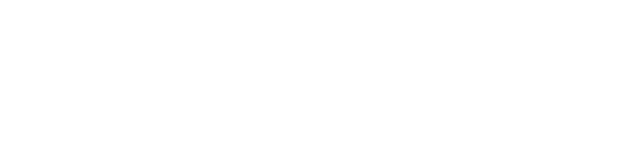
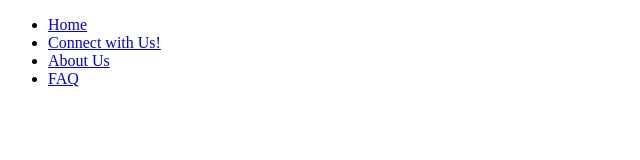
Before and after one commit to aldrinmcaalim/nav-bar, a plain HTML site: page index.html in a window 1280 px wide. Shown: the whole page, without its empty margins (0-640 px from the left). Drawn offline with Linux system fonts and the light colour scheme.

Commit message:
Created navbar in HTML

```diff
--- a/index.html
+++ b/index.html
@@ -7,6 +7,15 @@
     <title>Navigation Bar</title>
 </head>
 <body>
-
+    <header>
+        <nav>
+            <ul>
+                <li><a href="#">Home</a></li>
+                <li><a href="#">Connect with Us!</a></li>
+                <li><a href="#">About Us</a></li>
+                <li><a href="#">FAQ</a></li>
+            </ul>
+        </nav>
+    </header>
 </body>
 </html>
```
